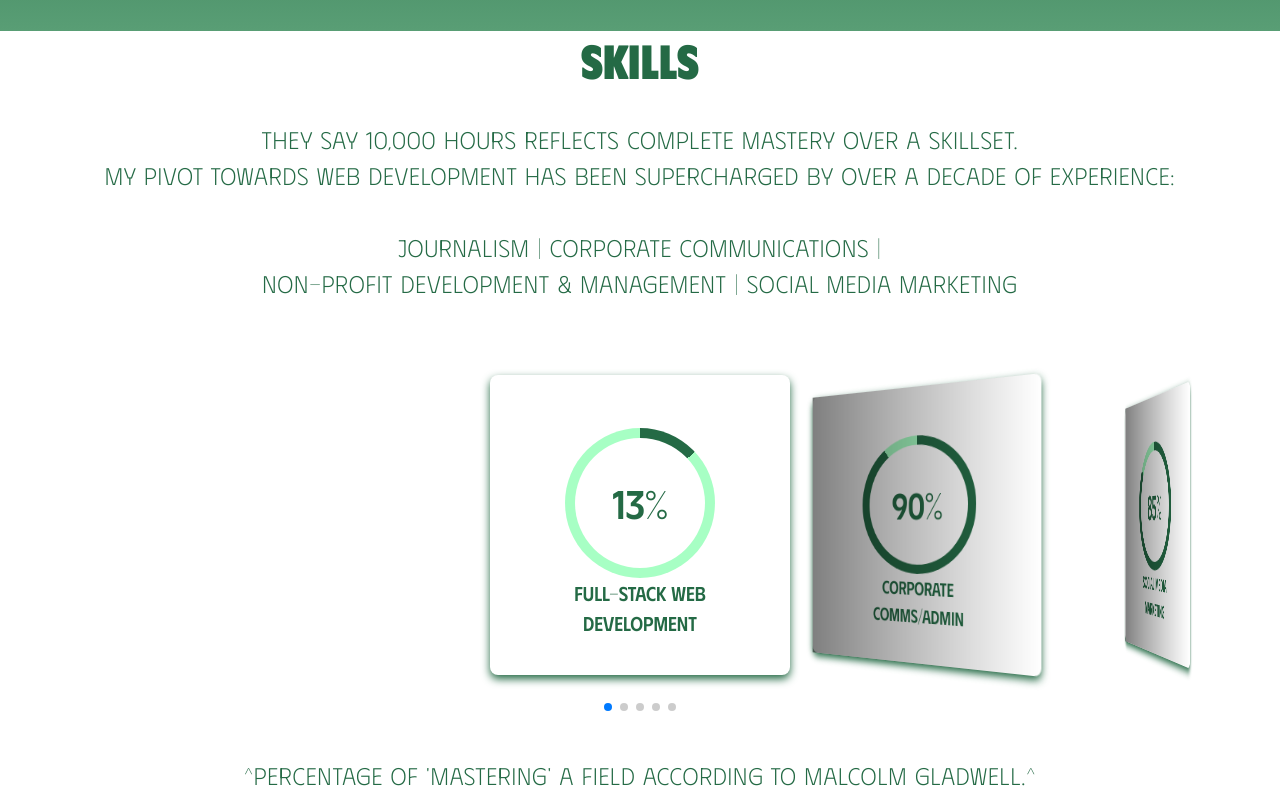
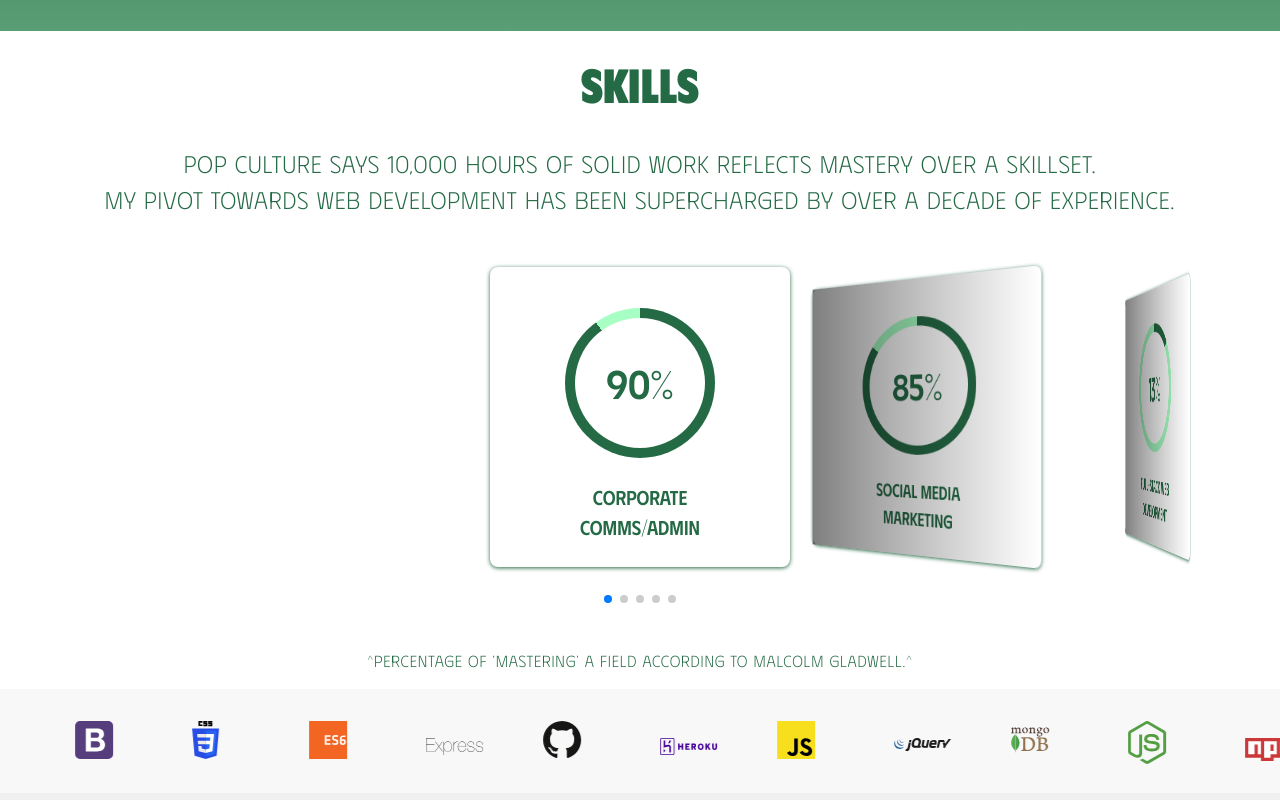
Before and after one commit to s1nghularity/personal-portfolio, a React (Create React App) app: page / in a window 1280 px wide. Shown: the part 1380-2180 px from the top of the page. Built offline with nearby package versions, Linux system fonts and the light colour scheme.

Commit message:
Skills section css + added animation onscroll to progress bars

```diff
--- a/src/components/ProgressBar.js
+++ b/src/components/ProgressBar.js
@@ -1,16 +1,19 @@
 import React, { useEffect, useRef } from 'react';
 
-export const ProgressBar = ({ skillName, startValue, endValue }) => {
+export const ProgressBar = ({ startAnimation, skillName, startValue, endValue }) => {
 
   const circularProgressRef = useRef(null);
   const progressValueRef = useRef(null);
 
   useEffect(() => {
+    if (!startAnimation) {
+      return;
+    }
     const circularProgress = circularProgressRef.current;
     const progressValue = progressValueRef.current;
 
     let progressStartValue = startValue;
-    const speed = 10;
+    const speed = 1;
 
     const progress = setInterval(() => {
       progressStartValue++;
@@ -26,7 +29,7 @@ export const ProgressBar = ({ skillName, startValue, endValue }) => {
 
 
     return () => clearInterval(progress);
-  }, [startValue, endValue]);
+  }, [startAnimation, startValue, endValue]);
 
   return (
 
--- a/src/components/Skills.js
+++ b/src/components/Skills.js
@@ -1,36 +1,51 @@
-import React, { useRef, useState } from 'react';
+import React, { useRef, useEffect, useState } from 'react';
 import { Container, Row } from 'react-bootstrap';
 import { ProgressBar } from './ProgressBar.js';
-
-// Import Swiper React components
 import { Swiper, SwiperSlide } from 'swiper/react';
-
-// Import Swiper styles
 import 'swiper/css';
 import 'swiper/css/effect-coverflow';
 import 'swiper/css/pagination';
-
 import '../styles/Skills.css';
-
-// import required modules
 import { EffectCoverflow, Pagination } from 'swiper';
 
 export default function Skills() {
+
+  const [startAnimation, setStartAnimation] = useState(false);
+  const skillsRef = useRef(null);
+
+  useEffect(() => {
+    const skillsElement = skillsRef.current;
+
+    const handleScroll = () => {
+      const offsetTop = skillsElement.offsetTop;
+      const scrollTop = window.pageYOffset;
+      const windowHeight = window.innerHeight;
+      if (scrollTop > offsetTop - windowHeight + 500) {
+        setStartAnimation(true);
+      } else {
+        setStartAnimation(false);
+      }
+    };
+
+    window.addEventListener('scroll', handleScroll);
+
+    return () => {
+      window.removeEventListener('scroll', handleScroll);
+    };
+  }, []);
+
   return (
     <section className='skill' id='skills'>
       <Container>
         <Row className='justify-content-center'>
-          <div className='skill-bx'>
+          <div className='skill-bx' ref={skillsRef}>
+            <br/>
             <h2>Skills</h2>
             <p>
-              They say 10,000 hours reflects complete mastery over a skillset.
+              Pop culture says 10,000 hours of solid work reflects mastery over a skillset.
               <br /> My pivot towards web development has been supercharged by
-              over a decade of experience: <br />
-              <br />
-              Journalism | Corporate Communications |<br /> Non-Profit
-              Development & Management | Social Media Marketing
+              over a decade of experience.
             </p>
-            <br />
 
             <>
               <Swiper
@@ -49,19 +64,13 @@ export default function Skills() {
                 modules={[EffectCoverflow, Pagination]}
                 className='mySwiper'
               >
-                <SwiperSlide>
-                  <ProgressBar
-                    skillName='Full-Stack Web Development'
-                    startValue={0}
-                    endValue={13}
-                  />
-                </SwiperSlide>
 
                 <SwiperSlide>
                   <ProgressBar
                     skillName='Corporate Comms/Admin'
                     startValue={0}
                     endValue={90}
+                    startAnimation={startAnimation}
                   />
                 </SwiperSlide>
 
@@ -70,6 +79,16 @@ export default function Skills() {
                     skillName='Social Media Marketing'
                     startValue={0}
                     endValue={85}
+                    startAnimation={startAnimation}
+                  />
+                </SwiperSlide>
+
+                <SwiperSlide>
+                  <ProgressBar
+                    skillName='Full-Stack Web Development'
+                    startValue={0}
+                    endValue={13}
+                    startAnimation={startAnimation}
                   />
                 </SwiperSlide>
 
@@ -78,6 +97,7 @@ export default function Skills() {
                     skillName='Journalism + Storytelling'
                     startValue={0}
                     endValue={80}
+                    startAnimation={startAnimation}
                   />
                 </SwiperSlide>
 
@@ -86,12 +106,13 @@ export default function Skills() {
                     skillName='Non-Profit Development & Management'
                     startValue={0}
                     endValue={80}
+                    startAnimation={startAnimation}
                   />
                 </SwiperSlide>
               </Swiper>
             </>
 
-            <p>
+            <p className='skill-tag'>
               ^Percentage of 'mastering' a field according to Malcolm Gladwell.^
             </p>
           </div>
--- a/src/styles/Skills.css
+++ b/src/styles/Skills.css
@@ -8,7 +8,19 @@
   background-size: cover;
   width: 300px;
   height: 300px;
+  border-radius: 8px;
 }
+
+/*media queries for mobile to show slimmer smaller version of the swiper-slide on mobile*/
+
+@media screen and (max-width: 768px) {
+  div.swiper-slide {
+    width: 200px;
+    height: 300px;
+  }
+}
+
+
 
 div .swiper-slide {
   display: flex;
@@ -16,7 +28,7 @@ div .swiper-slide {
   align-items: center;
   background-color: #fff;
   border-radius: 8px;
-  box-shadow: 0 4px 8px #246a45;
+  box-shadow: 0 1px 4px #246a45;
 }
 
 
@@ -83,11 +95,19 @@ div .swiper-slide {
 }
 
 div .text {
+  margin-top: 1.5rem;
   font-size: 20px;
   font-weight: 500;
   color: #246a45;
   object-position:center;
 }
+
+div.skill-bx p.skill-tag {
+  font-size: 1rem;
+}
+
+
+
 
 
 /*SKILLS ANIMATION*/
```
